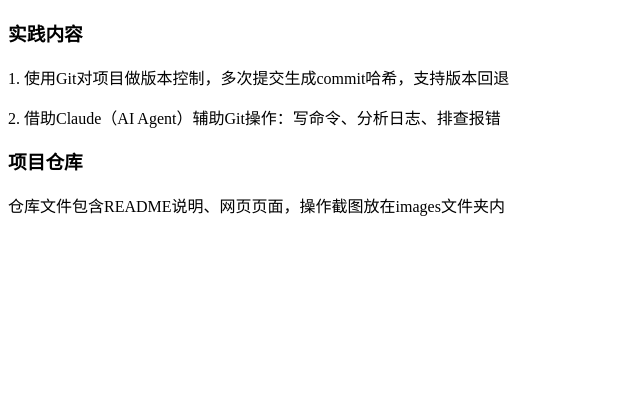
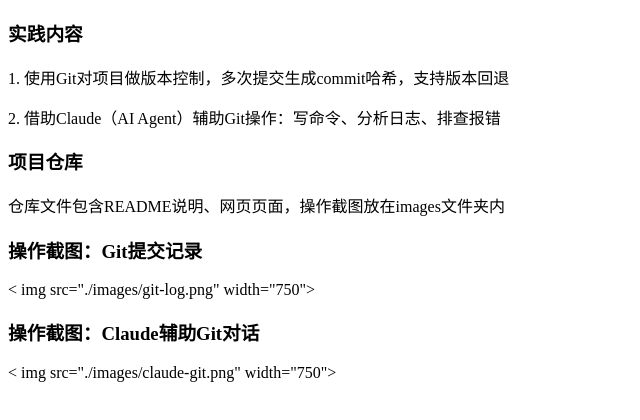
Before and after one commit to EVA-oss1/chunyang-stage1-notes, a plain HTML site: page git-agent-practice/index.html in a window 1280 px wide. Shown: the part 70-490 px from the top of the page, without its empty margins (0-640 px from the left). Drawn offline with Linux system fonts and the light colour scheme.

Commit message:
把图片地址改为上传图片本身

```diff
--- a/git-agent-practice/index.html
+++ b/git-agent-practice/index.html
@@ -9,7 +9,15 @@
     <h3>实践内容</h3>
     <p>1. 使用Git对项目做版本控制，多次提交生成commit哈希，支持版本回退</p >
     <p>2. 借助Claude（AI Agent）辅助Git操作：写命令、分析日志、排查报错</p >
+
     <h3>项目仓库</h3>
     <p>仓库文件包含README说明、网页页面，操作截图放在images文件夹内</p >
+
+    <!-- 下面是图片代码！！！-->
+    <h3>操作截图：Git提交记录</h3>
+    < img src="./images/git-log.png" width="750">
+
+    <h3>操作截图：Claude辅助Git对话</h3>
+    < img src="./images/claude-git.png" width="750">
 </body>
 </html>
```
Also changed, not shown: git-agent-practice/屏幕截图 2026-11-21 232721.png (added).
